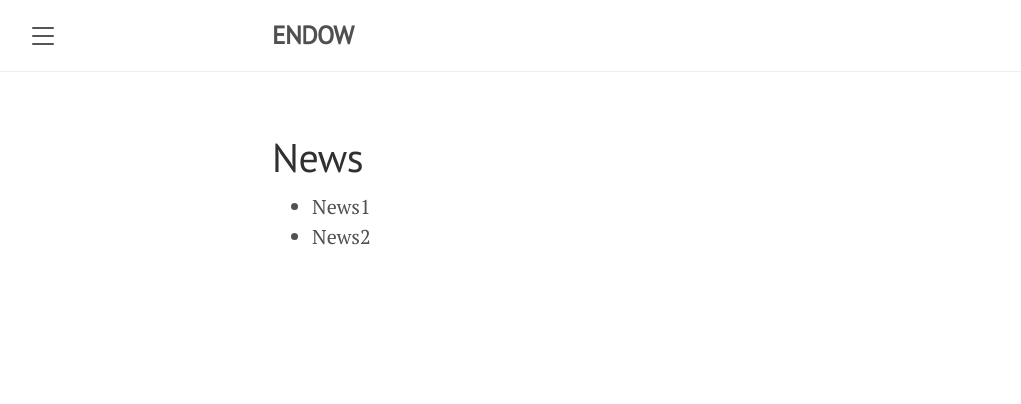
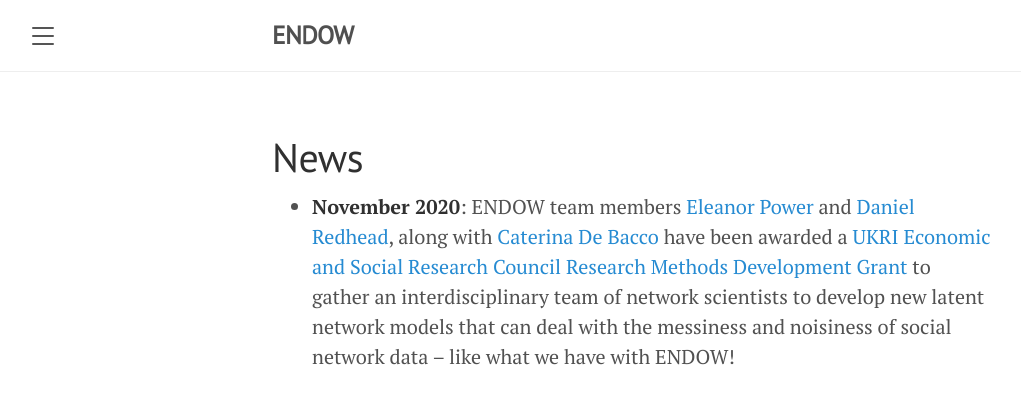
Before and after one commit to endowproject/endowproject.github.io, a Jekyll site: the page built from news.md, in a window 1280 px wide. Shown: the top 404 px of the page, without its empty margins (8-1029 px from the left). Built offline with Jekyll 4.4.1, drawn with Linux system fonts in a browser that asks for light colours.

Commit message:
Update news.md
added ESRC grant announce

```diff
--- a/news.md
+++ b/news.md
@@ -3,5 +3,4 @@ layout: page
 title: News
 ---
 
-- News1
-- News2
+- **November 2020**: ENDOW team members [Eleanor Power](https://eapower.github.io/) and [Daniel Redhead](https://www.eva.mpg.de/ecology/staff/daniel-redhead.html), along with [Caterina De Bacco](https://cdebacco.com/) have been awarded a [UKRI Economic and Social Research Council](https://esrc.ukri.org/) [Research Methods Development Grant](https://webarchive.nationalarchives.gov.uk/20200930153858/https://esrc.ukri.org/funding/funding-opportunities/esrc-rmdg-2020/) to gather an interdisciplinary team of network scientists to develop new latent network models that can deal with the messiness and noisiness of social network data -- like what we have with ENDOW!
```
